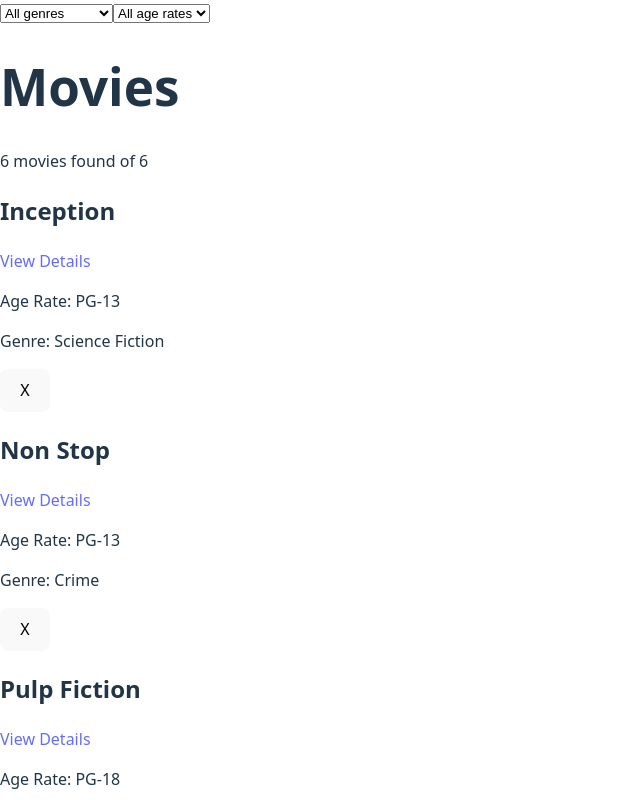
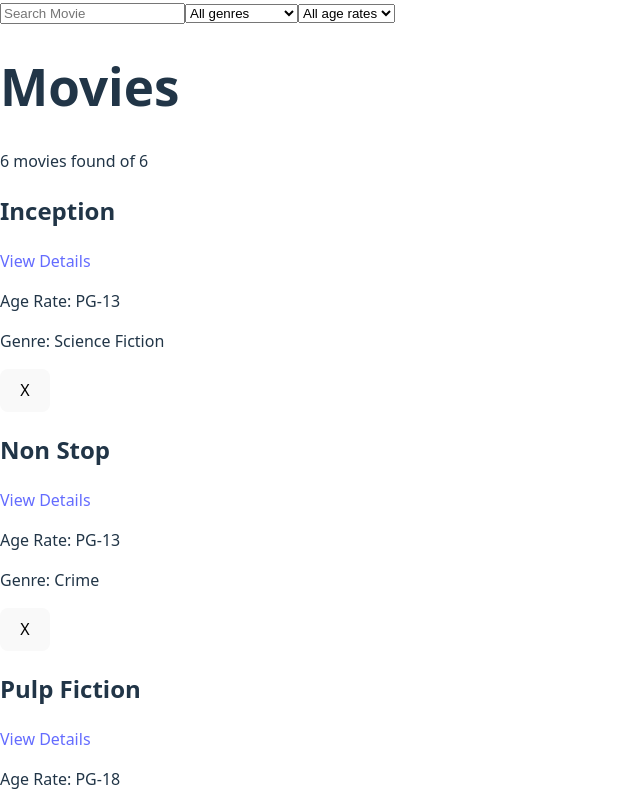
Before and after one commit to erik-per-lidstrom/Movie-night-planer, a React (Vite) app: page / in a window 1280 px wide. Shown: the top 800 px of the page, without its empty margins (0-640 px from the left). Built offline with nearby package versions, Linux system fonts and the light colour scheme.

Commit message:
trying to fix input search for movies title am very close to complete it doing it later

```diff
--- a/src/pages/home.page.tsx
+++ b/src/pages/home.page.tsx
@@ -4,6 +4,15 @@
 import { useContext } from "react";
 import MovieContext from "../context/movie.context";
 import { Link } from "react-router-dom";
+
+const HomePage = () => {
+  const [selectedGenre, setSelectedGenre] = useState<string>("");
+  const [selectedAgeRate, setSelectedAgeRate] = useState<string>("");
+  const [searchMovie, setSearchMovie] = useState<string>("");
+  const { state, dispatch } = useContext(MovieContext) || {
+    state: [],
+    dispatch: null,
+  };
 
   const scrollToTop = () => {
     window.scrollTo({ top: 0, behavior: "smooth" });
@@ -21,15 +30,6 @@
     return <div ref={topRef} onClick={handleScroll}></div>;
   };
 
-const HomePage = () => {
-  const { state, dispatch } = useContext(MovieContext) || {
-    state: [],
-    dispatch: null,
-  };
-
-  const [selectedGenre, setSelectedGenre] = useState<string>("");
-  const [selectedAgeRate, setSelectedAgeRate] = useState<string>("");
-
   const filteredmovies = state.filter((movie) => {
     const matchinggenre = selectedGenre === "" || movie.genre === selectedGenre;
     const matchingAgeRate =
@@ -38,12 +38,28 @@
     return finall;
   });
 
+  const handlemovieSearch = (event: React.ChangeEvent<HTMLInputElement>) => {
+    setSearchMovie(event.target.value);
+  };
+
+  const filteredbysearch = filteredmovies.filter((movie) =>
+    movie.title.toLowerCase().includes(searchMovie.toLowerCase())
+  );
+
   const removeMovie = (id: string) =>
     dispatch?.({ type: "REMOVE_MOVIE", payload: id });
 
   return (
     <div>
       <ScrollToTop />
+
+      <input
+        type="text"
+        value={searchMovie}
+        onChange={handlemovieSearch}
+        placeholder="Search Movie"
+      />
+
       <select
         name="genre"
         id="genre"
@@ -64,6 +80,7 @@
         <option value="PG-13">PG-13</option>
         <option value="PG-18">PG-18</option>
       </select>
+
       <h1>Movies</h1>
       <p>
         {filteredmovies.length} movies found of {state.length}
```
Lines whose indentation alone changed are shown as unchanged.
